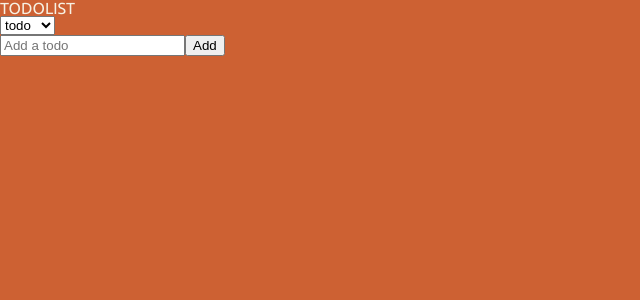
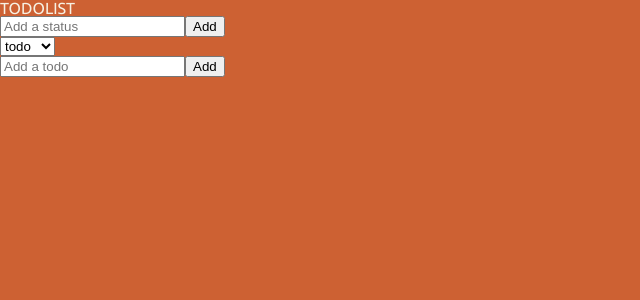
Before and after one commit to devheedoo/react-masterclass, a React (Create React App) app: page / in a window 1280 px wide. Shown: the top 300 px of the page, without its empty margins (0-640 px from the left). Built offline with nearby package versions, Linux system fonts and the light colour scheme.

Commit message:
feat: Add CreateStatus

```diff
--- /dev/null
+++ b/src/components/CreateStatus.tsx
@@ -0,0 +1,29 @@
+import { useForm } from 'react-hook-form';
+import { useRecoilState } from 'recoil';
+import { statusesAtom } from '../states/statusAtom';
+
+interface IForm {
+  status: string;
+}
+
+function CreateStatus() {
+  const [statuses, setStatuses] = useRecoilState(statusesAtom);
+  const { register, handleSubmit, setValue } = useForm<IForm>();
+  const handleValid = ({ status }: IForm) => {
+    console.log('Add:', status);
+    if (statuses.includes(status)) {
+      console.log(`${status} already exists`);
+      return;
+    }
+    setStatuses([...statuses, status]);
+    setValue('status', '');
+  };
+  return (
+    <form onSubmit={handleSubmit(handleValid)}>
+      <input {...register('status')} type="text" placeholder="Add a status" />
+      <button>Add</button>
+    </form>
+  );
+}
+
+export default CreateStatus;
--- a/src/components/TodoList.tsx
+++ b/src/components/TodoList.tsx
@@ -2,6 +2,7 @@ import React from 'react';
 import { useRecoilValue, useSetRecoilState } from 'recoil';
 import { statusAtom, statusesAtom } from '../states/statusAtom';
 import { todosSelector } from '../states/todosSelector';
+import CreateStatus from './CreateStatus';
 import CreateTodo from './CreateTodo';
 import Todo from './Todo';
 
@@ -19,6 +20,7 @@ function TodoList() {
   return (
     <div>
       <h1>TODOLIST</h1>
+      <CreateStatus />
       <select onInput={handleInput}>
         {statuses.map((status) => (
           <option value={status}>{status}</option>
```
